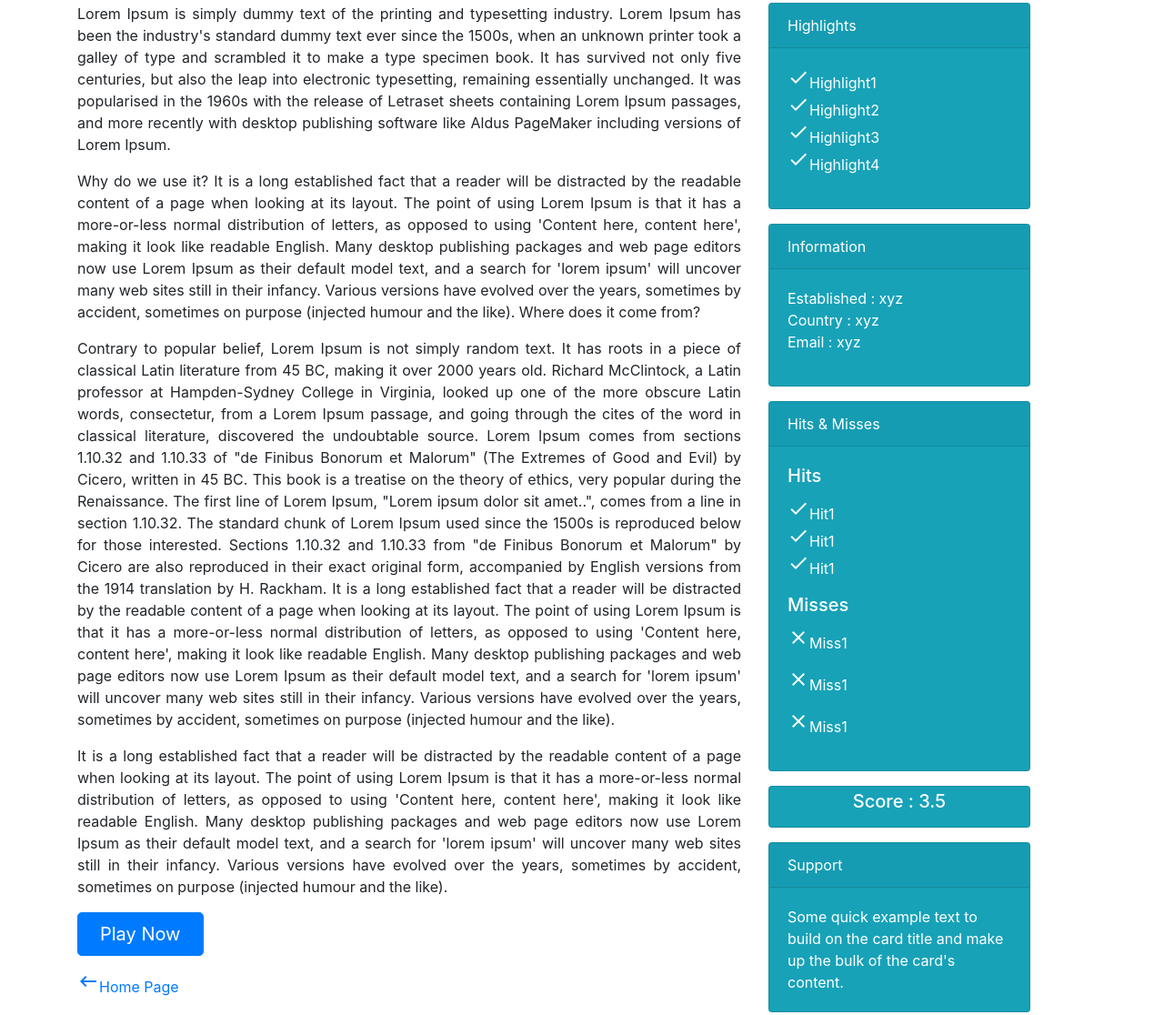
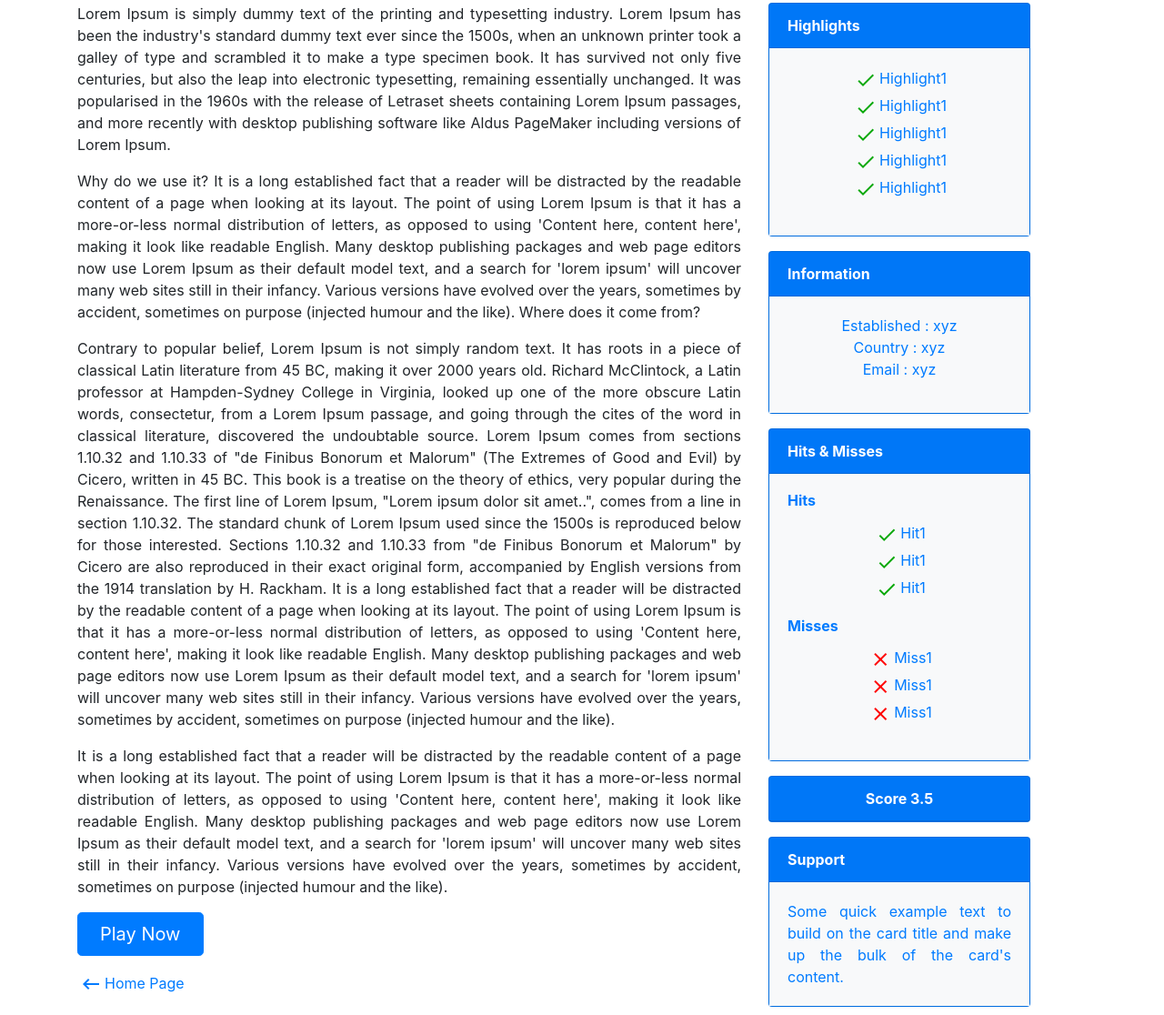
Before and after one commit to shubham-tyagi-io/pokercash, a website: page review.html in a window 1280 px wide. Shown: the part 735-1851 px from the top of the page at 91% size. Drawn offline with Linux system fonts and the light colour scheme; files that its build step writes are made by us from their sources.

Commit message:
corrections

```diff
--- a/assets/css/main.scss
+++ b/assets/css/main.scss
@@ -63,3 +63,16 @@
 .stars span:hover{
     color: rgb(255, 217, 0);
 }
+
+.done span{
+    color: rgb(8, 168, 8);
+}
+.material-icons{
+    display: inline-flex;
+    vertical-align: middle;
+    margin: 3px;
+}
+
+.cross span{
+    color: red;
+}
--- a/review.html
+++ b/review.html
@@ -165,102 +165,64 @@
                     </div>
                     <div class="col-md-4">
                         <aside>
-                            <div class="card text-white bg-info mb-3" style="max-width: 18rem;">
-                                <div class="card-header">Highlights</div>
-                                <div class="card-body">
-                                    <ul class="list-unstyled">
-                                        <li>
-                                            <span class="material-icons">
-                                                done
-                                            </span><a href="#" class="text-white ">Highlight1</a></li>
-                                        <li>
-                                            <span class="material-icons">
-                                                done
-                                            </span><a href="#" class="text-white ">Highlight2</a></li>
-                                        <li>
-                                            <span class="material-icons">
-                                                done
-                                            </span><a href="#" class="text-white ">Highlight3</a></li>
-                                        <li>
-                                            <span class="material-icons">
-                                                done
-                                            </span><a href="#" class="text-white ">Highlight4</a></li>
-
+                            <div class="card text-white bg-primary mb-3" style="max-width: 18rem;">
+                                <div class="card-header font-weight-bold">Highlights</div>
+                                <div class="card-body bg-light">
+                                    <ul class="list-unstyled text-center text-primary done">
+                                        <li><span class="material-icons text-center"> done</span>Highlight1</li>
+                                        <li><span class="material-icons "> done</span>Highlight1</li>
+                                        <li><span class="material-icons "> done</span>Highlight1</li>
+                                        <li><span class="material-icons "> done</span>Highlight1</li>
+                                        <li><span class="material-icons "> done</span>Highlight1</li>
                                     </ul>
                                 </div>
                             </div>
-                            <div class="card text-white bg-info mb-3" style="max-width: 18rem;">
-                                <div class="card-header">Information</div>
-                                <div class="card-body">
-                                    <ul class="list-unstyled">
-                                        <li>
-                                            Established : xyz</li>
-                                        <li>
-                                            Country : xyz</li>
-                                        <li>
-                                            Email : xyz</li>
-
+                            <div class="card text-white bg-primary mb-3" style="max-width: 18rem;">
+                                <div class="card-header font-weight-bold">Information</div>
+                                <div class="card-body bg-light">
+                                    <ul class="list-unstyled text-center text-primary">
+                                        <li>Established : xyz</li>
+                                        <li>Country : xyz</li>
+                                        <li>Email : xyz</li>
                                     </ul>
                                 </div>
                             </div>
-                            <div class="card text-white bg-info mb-3" style="max-width: 18rem;">
-                                <div class="card-header">Hits & Misses</div>
-                                <div class="card-body">
-                                    <h5 class="card-title">Hits</h5>
-                                    <ul class="list-unstyled">
-                                        <li>
-                                            <span class="material-icons">
-                                                done
-                                            </span><a href="#" class="text-white ">Hit1</a></li>
-                                        <li>
-                                            <span class="material-icons">
-                                                done
-                                            </span><a href="#" class="text-white ">Hit1</a></li>
-                                        <li>
-                                            <span class="material-icons">
-                                                done
-                                            </span><a href="#" class="text-white ">Hit1</a></li>
+                            <div class="card text-white bg-primary mb-3" style="max-width: 18rem;">
+                                <div class="card-header font-weight-bold">Hits & Misses</div>
+                                <div class="card-body bg-light text-primary">
+                                    <h6 class="card-title font-weight-bold">Hits</h6>
+                                    <ul class="list-unstyled done text-primary text-center">
+                                        <li><span class="material-icons">done</span><a href="#" >Hit1</a></li>
+                                        <li><span class="material-icons">done</span><a href="#" >Hit1</a></li>
+                                        <li><span class="material-icons">done</span><a href="#" >Hit1</a></li>
                                     </ul>
-                                    <h5 class="card-title">Misses</h5>
-                                    <ul class="list-unstyled">
-                                        <li>
-                                            <span class="material-icons">
-                                                close
-                                            </span><a href="#" class="text-white ">Miss1</a></li>
-                                    </ul>
-                                    <ul class="list-unstyled">
-                                        <li>
-                                            <span class="material-icons">
-                                                close
-                                            </span><a href="#" class="text-white ">Miss1</a></li>
-                                    </ul>
-                                    <ul class="list-unstyled">
-                                        <li>
-                                            <span class="material-icons">
-                                                close
-                                            </span><a href="#" class="text-white ">Miss1</a></li>
+                                    <h6 class="card-title font-weight-bold">Misses</h6>
+                                    <ul class="list-unstyled text-primary text-center cross">
+                                        <li><span class="material-icons">close</span><a href="#" >Miss1</a></li>
+                                        <li><span class="material-icons">close</span><a href="#" >Miss1</a></li>
+                                        <li><span class="material-icons">close</span><a href="#">Miss1</a></li>
                                     </ul>
 
                                 </div>
                             </div>
-                            <div class="card text-white bg-info mb-3" style="max-width: 18rem;">
-                                <h5 class="card-title text-center p-1">Score : 3.5</h5>
+                            <div class="card text-white bg-primary mb-3" style="max-width: 18rem;">
+                                <div class="card-header text-center font-weight-bold">Score 3.5</div>
 
 
                             </div>
-                            <div class="card text-white bg-info mb-3" style="max-width: 18rem;">
-                                <div class="card-header">Support</div>
-                                <div class="card-body">
-                                    <p class="card-text">Some quick example text to build on the card title and make up
+                            <div class="card text-white bg-primary mb-3" style="max-width: 18rem;">
+                                <div class="card-header font-weight-bold">Support</div>
+                                <div class="card-body bg-light">
+                                    <p class="card-text text-justify text-primary">Some quick example text to build on the card title and make up
                                         the bulk of the card's content.</p>
                                 </div>
                             </div>
-                            <div class="card text-white bg-info mb-3" style="max-width: 18rem;">
-                                <div class="card-header">Deposit & Widthdrawl Methods</div>
-                                <div class="card-body">
-                                    <h5 class="card-title">Deposit</h5>
+                            <div class="card text-white bg-primary mb-3" style="max-width: 18rem;">
+                                <div class="card-header font-weight-bold">Deposit & Widthdrawl Methods</div>
+                                <div class="card-body text-primary bg-light">
+                                    <h6 class="card-title font-weight-bold">Deposit</h6>
                                     <p class="card-text">Deposit1,Deposit2,Deposit3</p>
-                                    <h5 class="card-title">Widthdrawl</h5>
+                                    <h6 class="card-title font-weight-bold">Widthdrawl</h6>
                                     <p class="card-text">Widthdrawl1,Widthdrawl2,Widthdrawl3</p>
                                 </div>
                             </div>
```
Also changed, not shown: assets/css/main.css, css/main.css.
